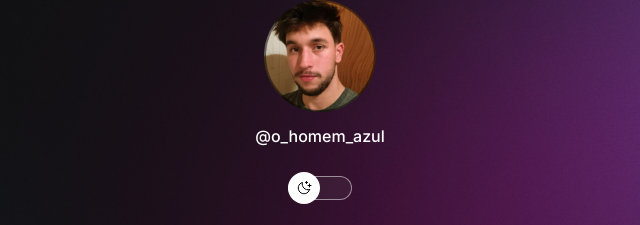
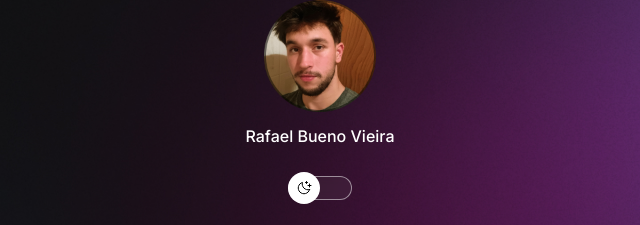
Before and after one commit to RafaelBuenoVieira/Estudo, a plain HTML site: page index.html in a window 1280 px wide. Shown: the part 80-305 px from the top of the page, 320-960 px from the left. Drawn offline with nearby package versions, Linux system fonts and the light colour scheme.

Commit message:
Name adjust

```diff
--- a/index.html
+++ b/index.html
@@ -19,7 +19,7 @@
     <div id="container">
       <div id="profile">
         <img src="./assets/avatar-light.png" alt="Foto de perfil claro" />
-        <p>@o_homem_azul</p>
+        <p>Rafael Bueno Vieira</p>
       </div>
 
       <div id="switch" onclick="toggleMode()">
```
